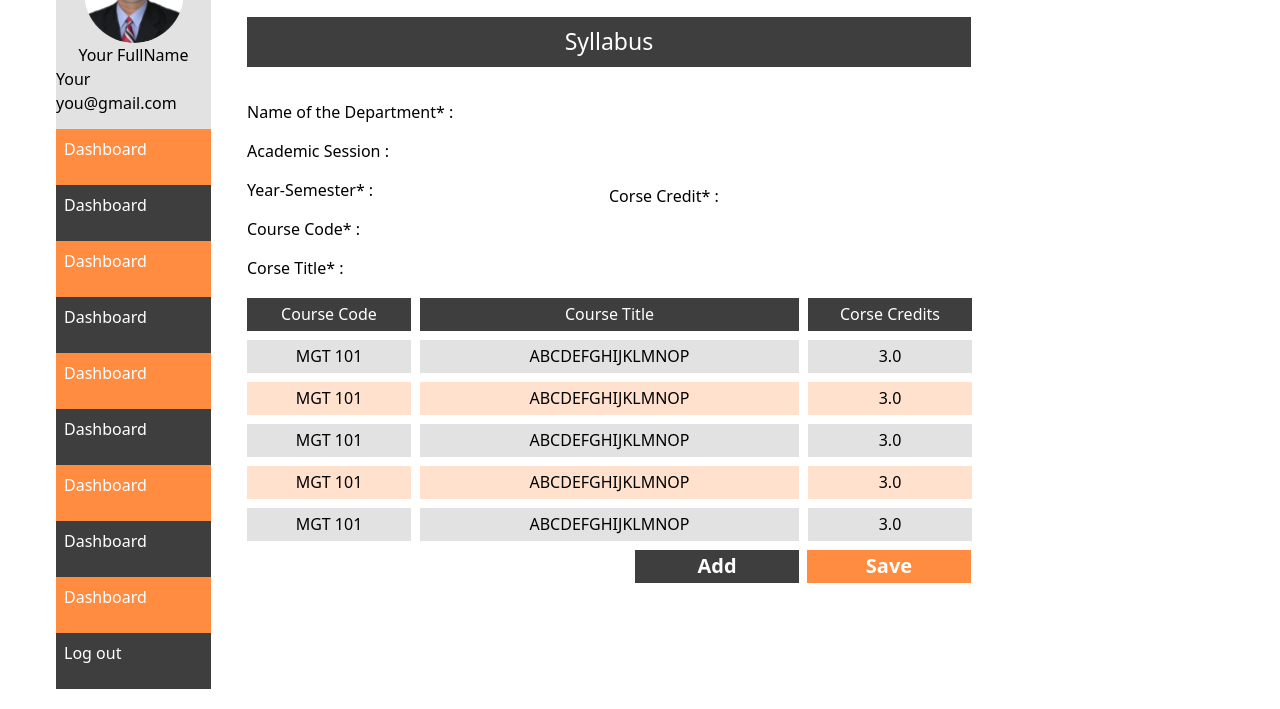
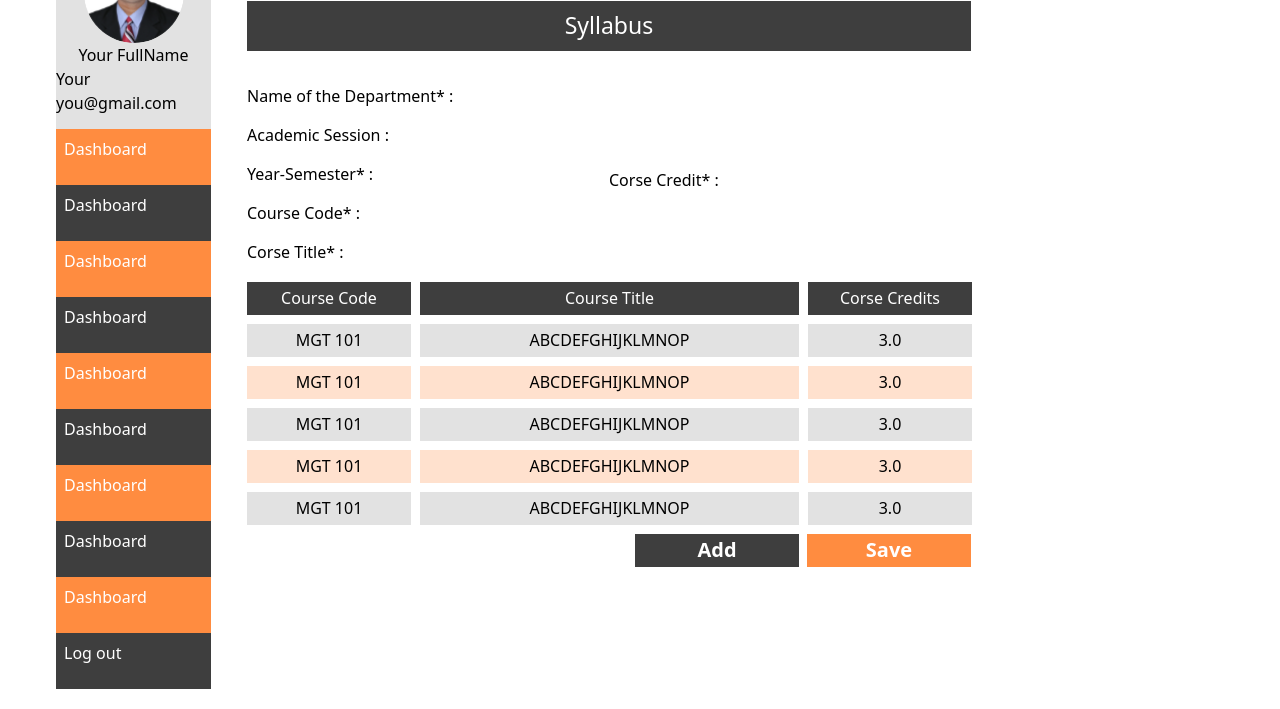
Before and after one commit to jahidrony037/bsmrstu-bba-faculty, a plain HTML site: page pages/Dashboard/syllabusCom.html in a window 1280 px wide. Shown: the part 135-844 px from the top of the page. Drawn offline with nearby package versions, Linux system fonts and the light colour scheme.

Commit message:
some change

```diff
--- a/pages/Dashboard/syllabusCom.html
+++ b/pages/Dashboard/syllabusCom.html
@@ -60,7 +60,7 @@
         </ul>
       </div>
     </div>
-    <div id="2nd_div" class="w-[100%] mt-4 lg:w-[724px]">
+    <div id="2nd_div" class="w-[100%] lg:w-[724px]">
       <div class="officeName">
         <div class="bg-[#E2E2E2] p-4 text-center space-y-2">
           <div class="text-[#3E3E3E] text-sm lg:text-[40px] font-semibold">
```
